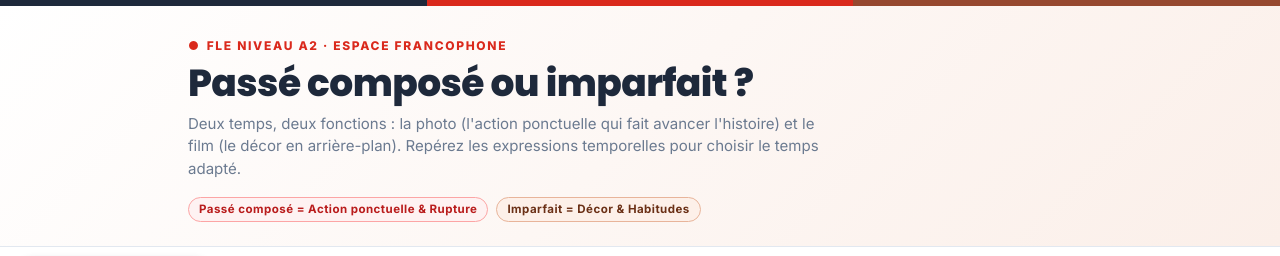
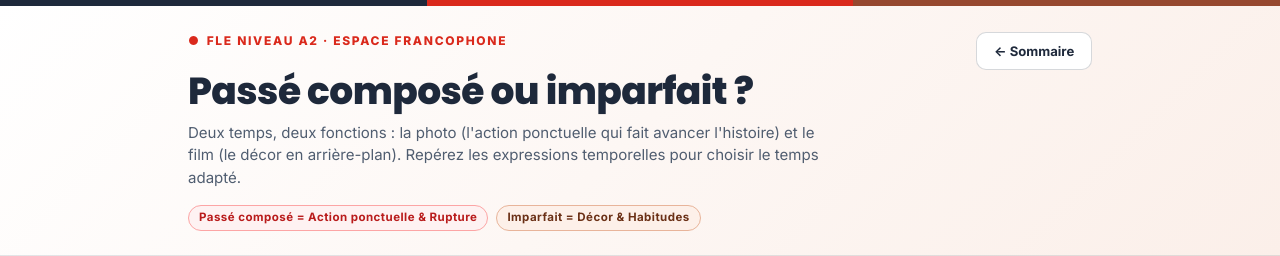
Before and after one commit to nagari244/inspire2unite1, a plain HTML site: page passe-compose-imparfait-a2.html in a window 1280 px wide. Shown: the top 256 px of the page. Drawn offline with Linux system fonts and the light colour scheme.

Commit message:
Corrige l'illisibilité de l'en-tête en mode sombre et ajoute un bouton Sommaire
Le bandeau du haut (fond clair volontairement fixe) utilisait des
variables de couleur qui basculent en mode sombre pour son texte et
ses étiquettes (titre, sous-titre, « Passé composé »/« Imparfait »),
ce qui rendait le texte presque invisible sur son propre fond clair
quand l'appareil est en thème sombre. Ces couleurs sont maintenant
fixes, indépendantes du thème, comme le fond du bandeau l'est déjà.

Ajoute aussi un bouton « ← Sommaire » dans l'en-tête, pour revenir à
index.html.

Co-Authored-By: Claude Sonnet 5 <noreply@anthropic.com>
Claude-Session: https://claude.ai/code/session_01MjiWHQWaW3Prb4CQgnLDgw

```diff
--- a/passe-compose-imparfait-a2.html
+++ b/passe-compose-imparfait-a2.html
@@ -124,11 +124,11 @@
   /* ==================== BANDEAU SUPÉRIEUR OIF ==================== */
   header.top {
     background: linear-gradient(135deg, #FFFFFF 0%, #FBEFE9 100%);
-    color: var(--ink);
+    color: #1E293B;
     padding: 0;
     position: relative;
     box-shadow: 0 4px 16px rgba(30, 41, 59, 0.10);
-    border-bottom: 1px solid var(--border);
+    border-bottom: 1px solid rgba(30, 41, 59, 0.12);
   }
   .oif-ribbon {
     height: 6px;
@@ -140,6 +140,24 @@
     padding: 26px 18px 24px;
     max-width: 940px;
     margin: 0 auto;
+  }
+  .header-top-row {
+    display: flex;
+    justify-content: space-between;
+    align-items: flex-start;
+    gap: 12px;
+    flex-wrap: wrap;
+  }
+  .btn.home {
+    background: #FFFFFF;
+    border: 1.5px solid rgba(30, 41, 59, 0.18);
+    color: #1E293B;
+    flex-shrink: 0;
+    text-decoration: none;
+  }
+  .btn.home:hover {
+    background: #F8FAFC;
+    border-color: rgba(30, 41, 59, 0.3);
   }
   .eyebrow {
     font-size: 0.75rem;
@@ -157,7 +175,7 @@
     font-weight: 800;
     margin: 0 0 8px;
     line-height: 1.15;
-    color: var(--ink);
+    color: #1E293B;
   }
   header.top p.sub {
     margin: 0;
@@ -165,7 +183,7 @@
     opacity: 0.95;
     max-width: 68ch;
     line-height: 1.5;
-    color: var(--ink-soft);
+    color: #475569;
   }
   .header-decor-bar {
     display: flex;
@@ -181,8 +199,8 @@
     border-radius: 999px;
     letter-spacing: 0.04em;
   }
-  .header-tag.pc { background: var(--pc-bg); color: var(--pc-strong); border: 1px solid var(--pc-border); }
-  .header-tag.imp { background: var(--imp-bg); color: var(--imp-strong); border: 1px solid var(--imp-border); }
+  .header-tag.pc { background: #FEF2F2; color: #B91C1C; border: 1px solid #FCA5A5; }
+  .header-tag.imp { background: #FDF0E9; color: #6B3016; border: 1px solid #E8B49A; }
 
   /* ==================== ONGLETS (NAVIGATION) ==================== */
   nav.tabs {
@@ -871,9 +889,12 @@
     <div style="background:#96482F;"></div>
   </div>
   <div class="header-content">
-    <p class="eyebrow">
-      <span>●</span> FLE Niveau A2 · Espace Francophone
-    </p>
+    <div class="header-top-row">
+      <p class="eyebrow">
+        <span>●</span> FLE Niveau A2 · Espace Francophone
+      </p>
+      <a href="index.html" class="btn home sm">← Sommaire</a>
+    </div>
     <h1>Passé composé ou imparfait ?</h1>
     <p class="sub">Deux temps, deux fonctions : la photo (l'action ponctuelle qui fait avancer l'histoire) et le film (le décor en arrière-plan). Repérez les expressions temporelles pour choisir le temps adapté.</p>
     <div class="header-decor-bar">
```
